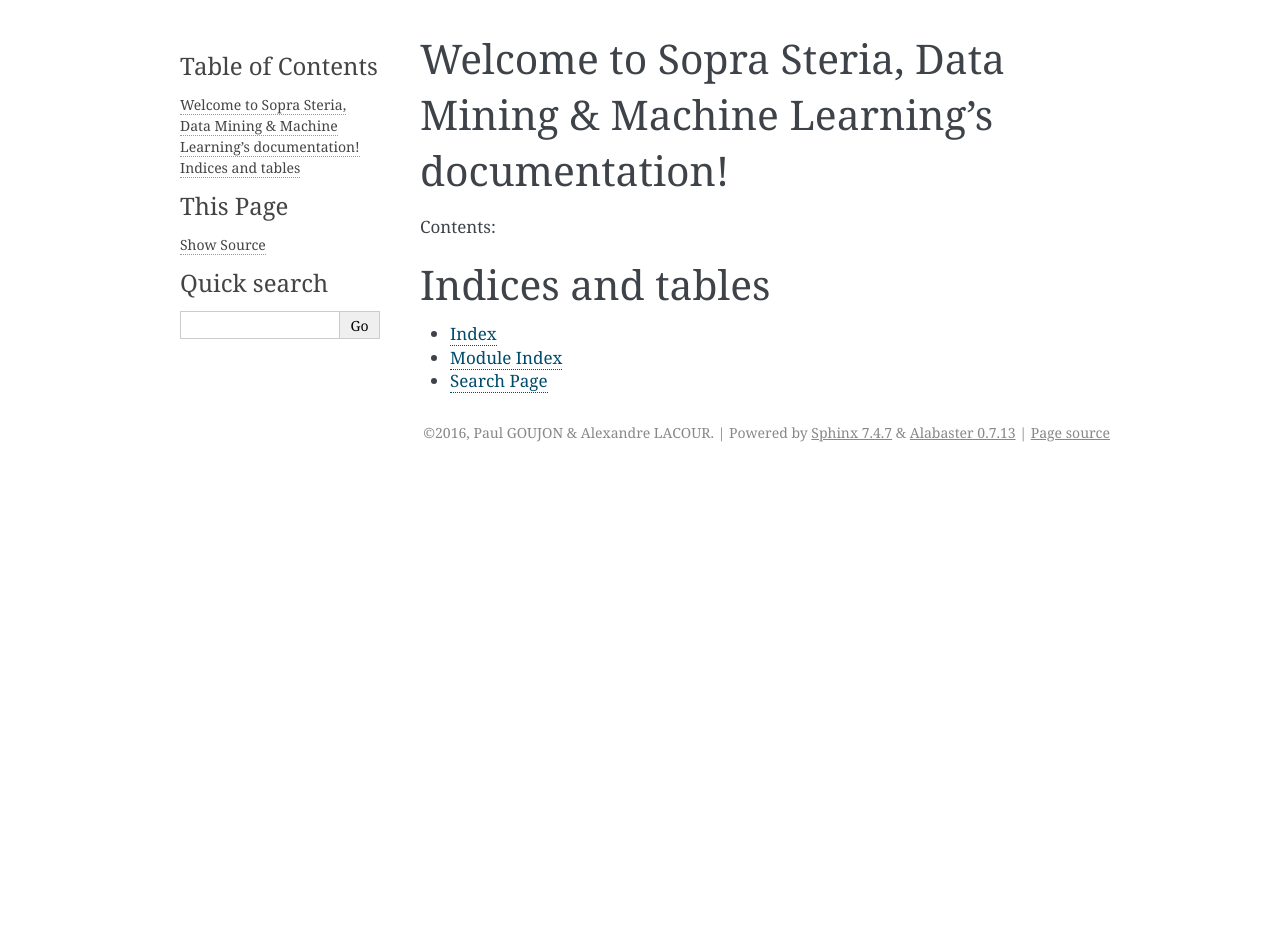
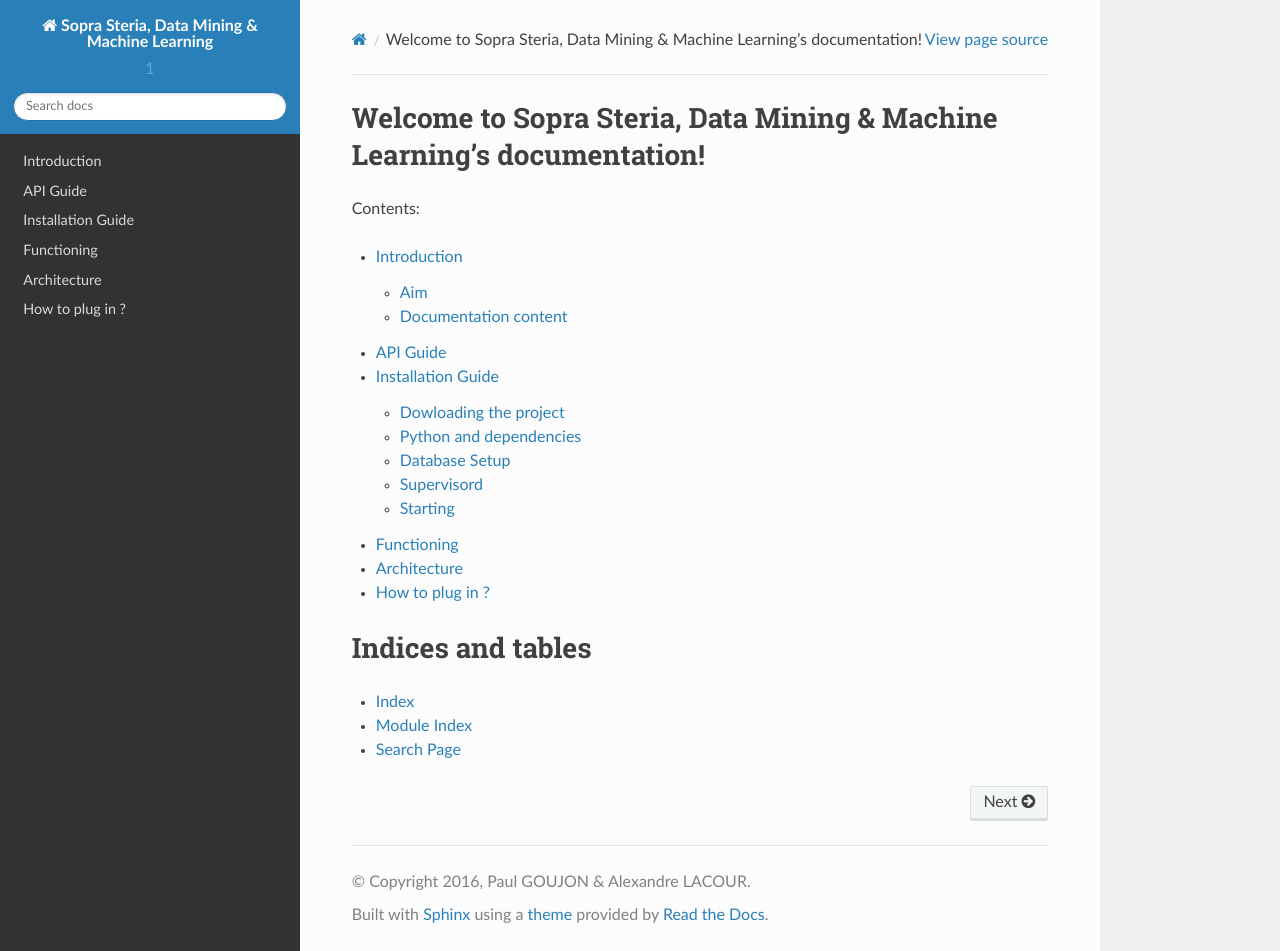
Before and after one commit to goujonpa/sopraBigDataModule, a Sphinx documentation site: the page built from sopraBDM/doc/source/index.rst, in a window 1280 px wide and 951 px high. Built offline with Sphinx 7.4.7 and the Read the Docs theme 2.0.0, drawn with Linux system fonts in a browser that asks for light colours.

Commit message:
documentation update

```diff
--- /dev/null
+++ b/sopraBDM/doc/source/apiguide.rst
@@ -0,0 +1,3 @@
+#########
+API Guide
+#########
--- /dev/null
+++ b/sopraBDM/doc/source/architecture.rst
@@ -0,0 +1,3 @@
+############
+Architecture
+############
--- a/sopraBDM/doc/source/conf.py
+++ b/sopraBDM/doc/source/conf.py
@@ -1,3 +1,5 @@
+import sphinx_rtd_theme
+
 # -*- coding: utf-8 -*-
 #
 # Sopra Steria, Data Mining & Machine Learning documentation build configuration file, created by
@@ -123,7 +125,7 @@
 # The theme to use for HTML and HTML Help pages.  See the documentation for
 # a list of builtin themes.
 #
-html_theme = 'alabaster'
+html_theme = 'sphinx_rtd_theme'
 
 # Theme options are theme-specific and customize the look and feel of a theme
 # further.  For a list of options available for each theme, see the
@@ -132,7 +134,7 @@
 # html_theme_options = {}
 
 # Add any paths that contain custom themes here, relative to this directory.
-# html_theme_path = []
+html_theme_path = [sphinx_rtd_theme.get_html_theme_path()]
 
 # The name for this set of Sphinx documents.
 # "<project> v<release> documentation" by default.
--- /dev/null
+++ b/sopraBDM/doc/source/functioning.rst
@@ -0,0 +1,3 @@
+###########
+Functioning
+###########
--- a/sopraBDM/doc/source/index.rst
+++ b/sopraBDM/doc/source/index.rst
@@ -11,6 +11,15 @@
 .. toctree::
    :maxdepth: 2
 
+   introduction
+   apiguide
+   installation
+   functioning
+   architecture
+   toplug
+
+
+
 
 
 Indices and tables
--- /dev/null
+++ b/sopraBDM/doc/source/installation.rst
@@ -0,0 +1,125 @@
+##################
+Installation Guide
+##################
+
+**********************
+Dowloading the project
+**********************
+
+The project is available on Github or you can ask me for the source code.
+
+===========
+Github Fork
+===========
+
+First, fork the project on `github`_.
+
+.. _github: https://github.com/goujonpa/sopraBigDataModule
+
+Then, clone it into your project directory (change the username in URL):
+
+.. code-block:: bash
+
+    mkdir project
+    git clone origin https://github.com/goujonpa/sopraBigDataModule.git
+
+
+======================
+Asking for source code
+======================
+
+As an alternative, you can also ask me for the full sources by email (available on my github profile)
+
+=================
+Project structure
+=================
+
+Once downloaded the source, you should get the following project structure:
+
+TO WRITE
+
+
+***********************
+Python and dependencies
+***********************
+
+The next thing to do is to setup your python environment.
+
+==============
+Python version
+==============
+
+The version we used to develop the project is python 2.7.11. Make sure your python version is the same if you want the project to work.
+
+================
+Pip & Virtualenv
+================
+
+Python should be supplied with a working version of `pypi`_.
+
+.. _pypi: https://pypi.python.org/pypi
+
+What you now want to do is to set up a virtual python environment, in order to avoid messing up your other python projects. This can by accomplished thanks to the python module "virtualenv" :
+
+.. code-block:: bash
+
+    pip install virtualenv
+    virtualenv venv
+
+That you then activate by using the command :
+
+.. code-block:: bash
+
+    source venv/bin/activate
+
+And deactivate by using :
+
+.. code-block:: bash
+
+    deactivate
+
+.. warning::
+
+    MAKE SURE YOUR VIRTUAL ENV IS ALWAYS ACTIVATED WHEN YOU WORK ON THE PROJECT
+
+
+=============================
+Dependencies and requirements
+=============================
+
+
+
+**************
+Database Setup
+**************
+
+==========
+PostgreSQL
+==========
+
+
+======
+Others
+======
+
+
+***********
+Supervisord
+***********
+
+=====================
+What is supervisord ?
+=====================
+
+=============
+Configuration
+=============
+
+
+********
+Starting
+********
+
+====================
+Start, Stop, Restart
+====================
--- /dev/null
+++ b/sopraBDM/doc/source/introduction.rst
@@ -0,0 +1,19 @@
+############
+Introduction
+############
+
+===
+Aim
+===
+
+The aim of this web app is to supply Sopra Steria with a way to use Data Mining and Machine Learning methods within an auto-adaptative interface in their conceptware "SopraHR". More particularly, this web app is a web service module, implementing a recommender system : by querying our web service, SopraHR will be returned personalised recommendations for their users.
+
+=====================
+Documentation content
+=====================
+
+1. API Guide : contains all the available URL routes to query the API
+2. Installation Guide : gives all the steps to download and install our module
+3. Functioning : gives some clues to understand how to use the module
+4. Architecture : describes the technical architecture of the module
+5. How to plug in ? : gives Sopra Steria all the information on how they can integrate our module to their software
--- /dev/null
+++ b/sopraBDM/doc/source/toplug.rst
@@ -0,0 +1,3 @@
+################
+How to plug in ?
+################
```
